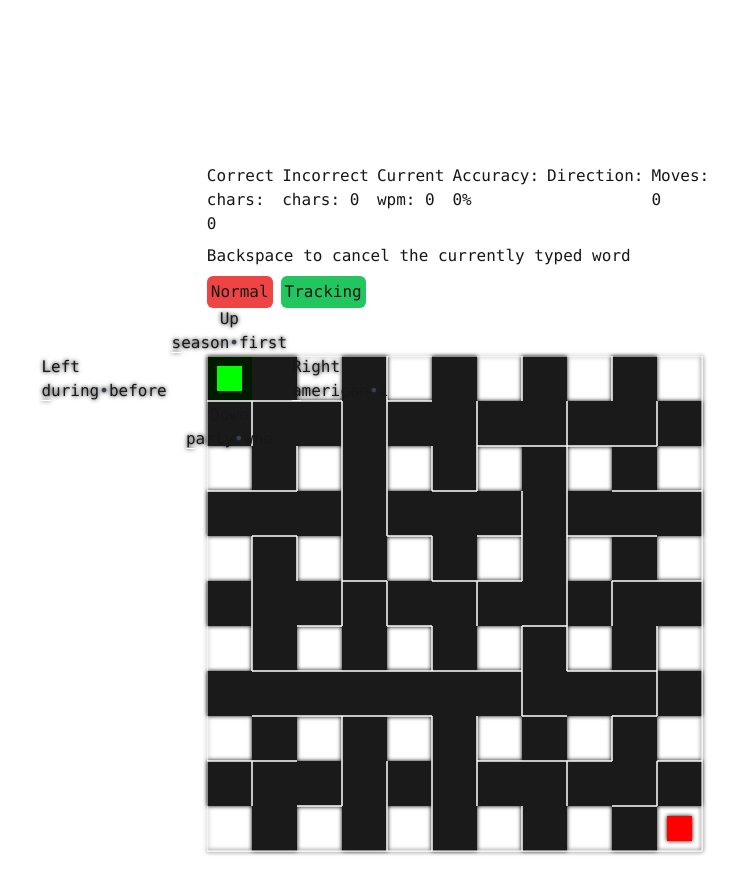
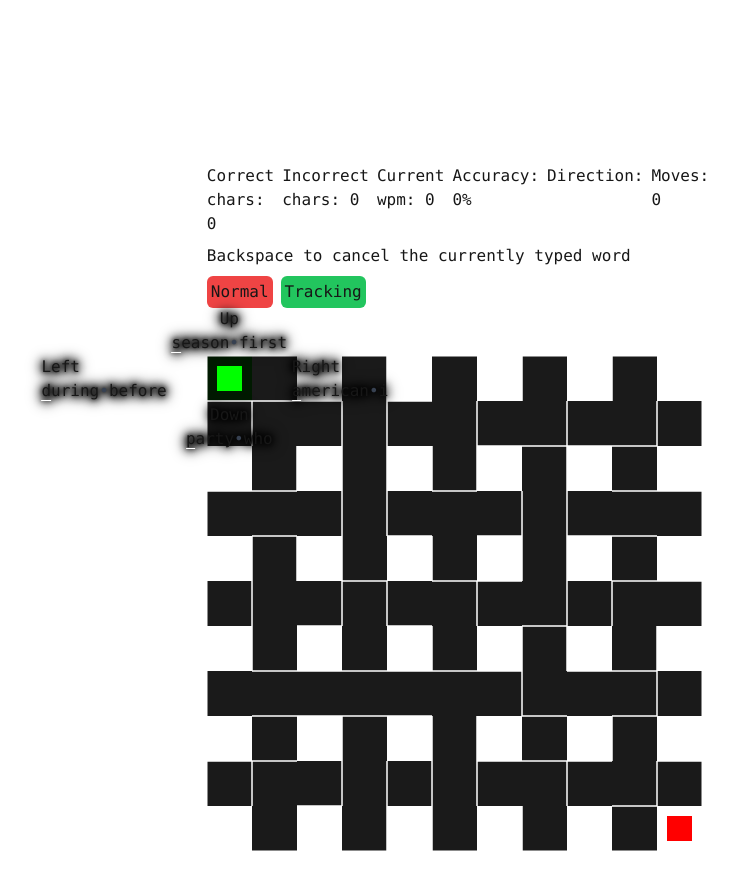
Before and after one commit to ThugRaven/type-maze, a Next.js app: page / in a window 1280 px wide. Both pictures are taken after a click on the button "Tracking". Shown: the top 894 px of the page, without its empty margins (182-919 px from the left). Built offline with nearby package versions, Linux system fonts and the light colour scheme.

Commit message:
feat: add drop shadows to tracking ui

```diff
--- a/app/globals.css
+++ b/app/globals.css
@@ -25,3 +25,8 @@ body {
 		text-wrap: balance;
 	}
 }
+
+.text {
+	filter: drop-shadow(0px 0px 2px rgb(0 0 0))
+		drop-shadow(0px 0px 4px rgb(0 0 0)) drop-shadow(0px 0px 6px rgb(0 0 0));
+}
--- a/components/TypingController/TypingController.tsx
+++ b/components/TypingController/TypingController.tsx
@@ -216,10 +216,10 @@ export default function TypingController({
 					</button>
 				</div>
 			</div>
-			<div className="relative col-start-2 row-start-3 w-full h-full aspect-square drop-shadow-[0px_0px_2px_rgb(0_0_0)]">
+			<div className="relative col-start-2 row-start-3 w-full h-full aspect-square">
 				{isTracking && (
 					<div
-						className="absolute grid grid-cols-3 grid-rows-3 transition-transform pointer-events-none"
+						className="absolute grid grid-cols-3 grid-rows-3 transition-transform pointer-events-none text"
 						style={{
 							transform: `translate(calc(-50% + ${
 								width * pos.x
```
Lines whose indentation alone changed are shown as unchanged.
